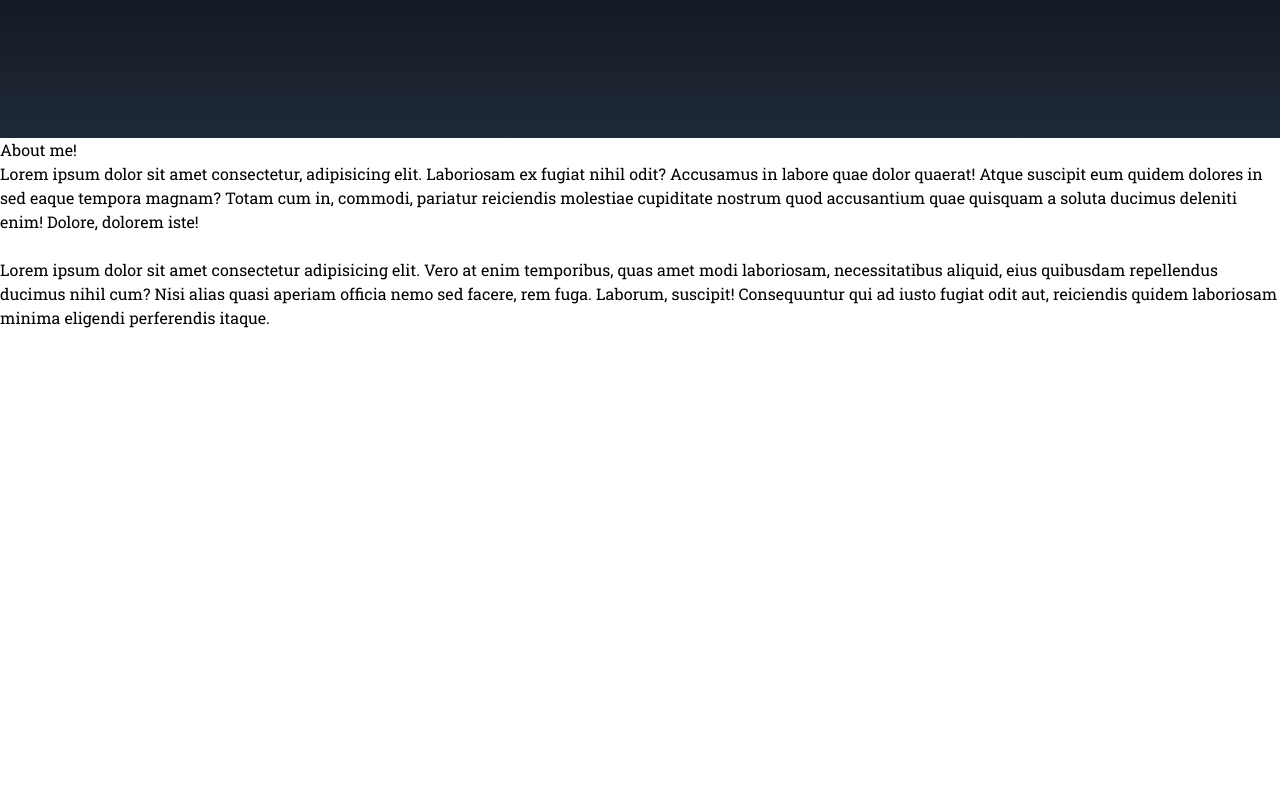
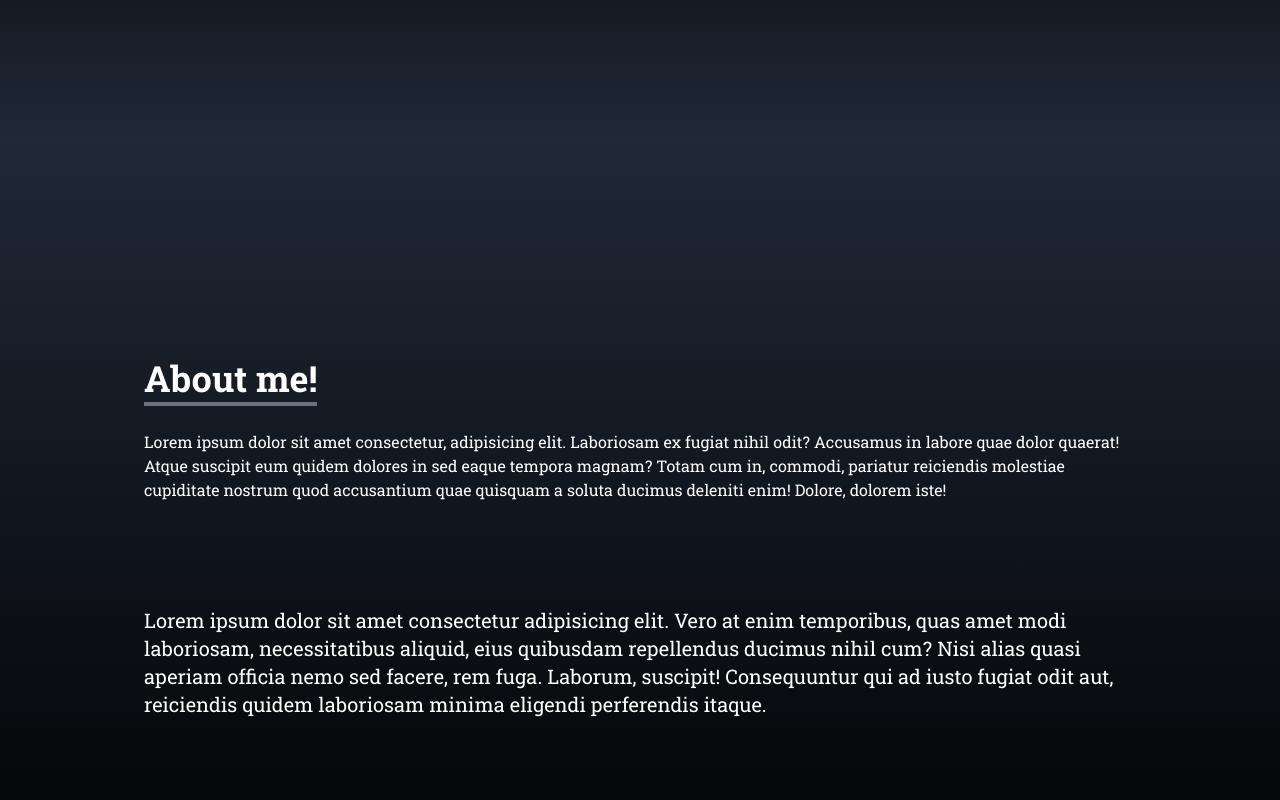
Before and after one commit to Ghassan-Awdali/portfolio, a React (Create React App) app: page / in a window 1280 px wide. Shown: the part 662-1462 px from the top of the page. Before the commit the page ends 992 px from the top, so only its background shows below. Built offline with nearby package versions, Linux system fonts and the light colour scheme; a web font is replaced by a local one.

Commit message:
fixed link buttons to according sites, mailto still doesnt open mail, otherwise all works, styled about page a little more need fix spacing a lil more.

```diff
--- a/src/components/About.jsx
+++ b/src/components/About.jsx
@@ -2,11 +2,11 @@ import React from 'react'
 
 const About = () => {
   return (
-    <div>
+    <div name = "about" className = "w-full h-screen bg-gradient-to-b from-gray-800 to-black text-white">
 
-        <div>
-            <div>
-                <p>About me!</p>
+        <div className = "max-w-screen-lg p-4 mx-auto flex flex-col justify-center w-full h-full">
+            <div className="pb-8">
+                <p className="text-4xl font-bold inline border-b-4 border-gray-500">About me!</p>
             </div>
 
             <p>
@@ -14,7 +14,7 @@ const About = () => {
             </p>
 
             <br />
-            <p>Lorem ipsum dolor sit amet consectetur adipisicing elit. Vero at enim temporibus, quas amet modi laboriosam, necessitatibus aliquid, eius quibusdam repellendus ducimus nihil cum? Nisi alias quasi aperiam officia nemo sed facere, rem fuga. Laborum, suscipit! Consequuntur qui ad iusto fugiat odit aut, reiciendis quidem laboriosam minima eligendi perferendis itaque.</p>
+            <p className= "text-xl mt-20">Lorem ipsum dolor sit amet consectetur adipisicing elit. Vero at enim temporibus, quas amet modi laboriosam, necessitatibus aliquid, eius quibusdam repellendus ducimus nihil cum? Nisi alias quasi aperiam officia nemo sed facere, rem fuga. Laborum, suscipit! Consequuntur qui ad iusto fugiat odit aut, reiciendis quidem laboriosam minima eligendi perferendis itaque.</p>
         </div>
     </div>
   )
--- a/src/components/Socials.jsx
+++ b/src/components/Socials.jsx
@@ -15,7 +15,7 @@ const Socials = () => {
         (<>
         LinkedIn <FaLinkedin size={30}/>
         </>),
-        href: 'https://linkedin.com',
+        href: 'https://linkedin.com/in/ghassan-awdali',
         style: 'rounded-tr-md'
 
     },
@@ -26,7 +26,7 @@ const Socials = () => {
         (<>
         GitHub <FaGithub size={30}/>
         </>),
-        href: 'https://github.com',
+        href: 'https://github.com/ghassan-awdali',
 
 
     },
```
